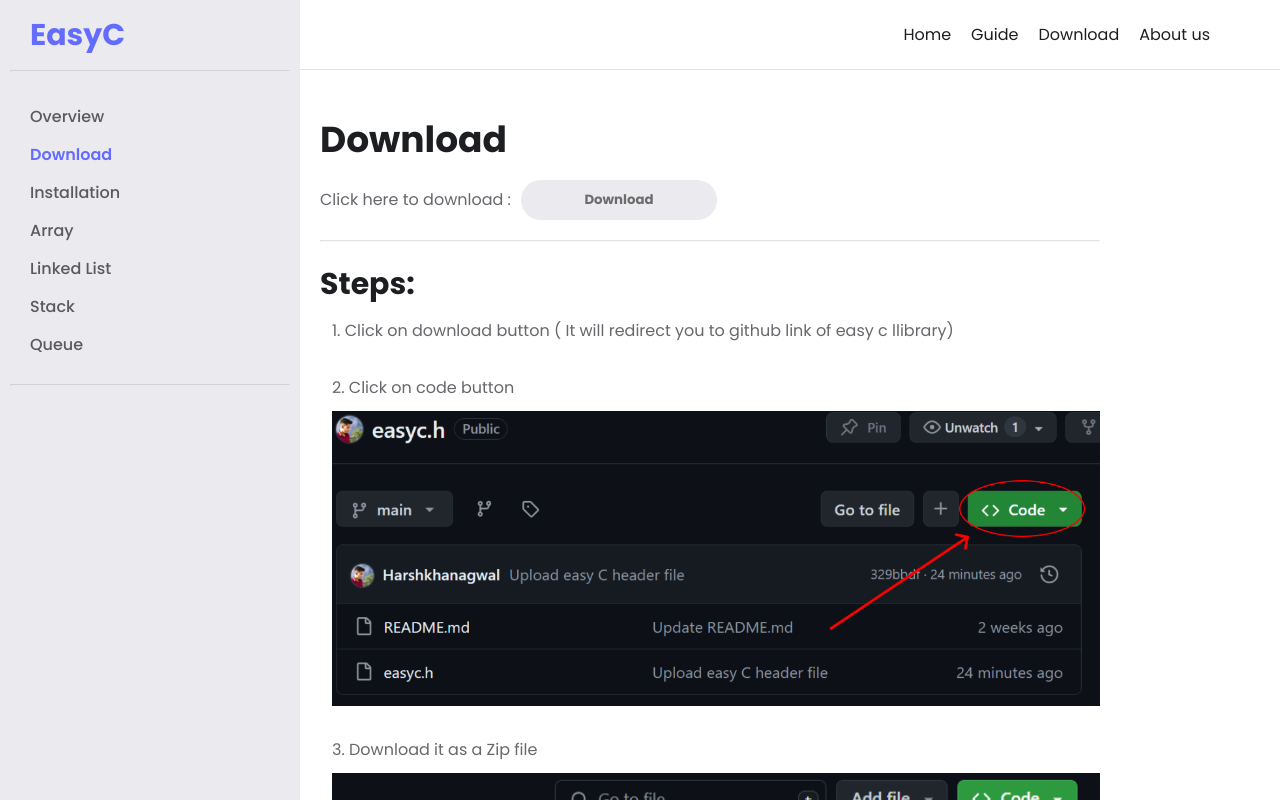
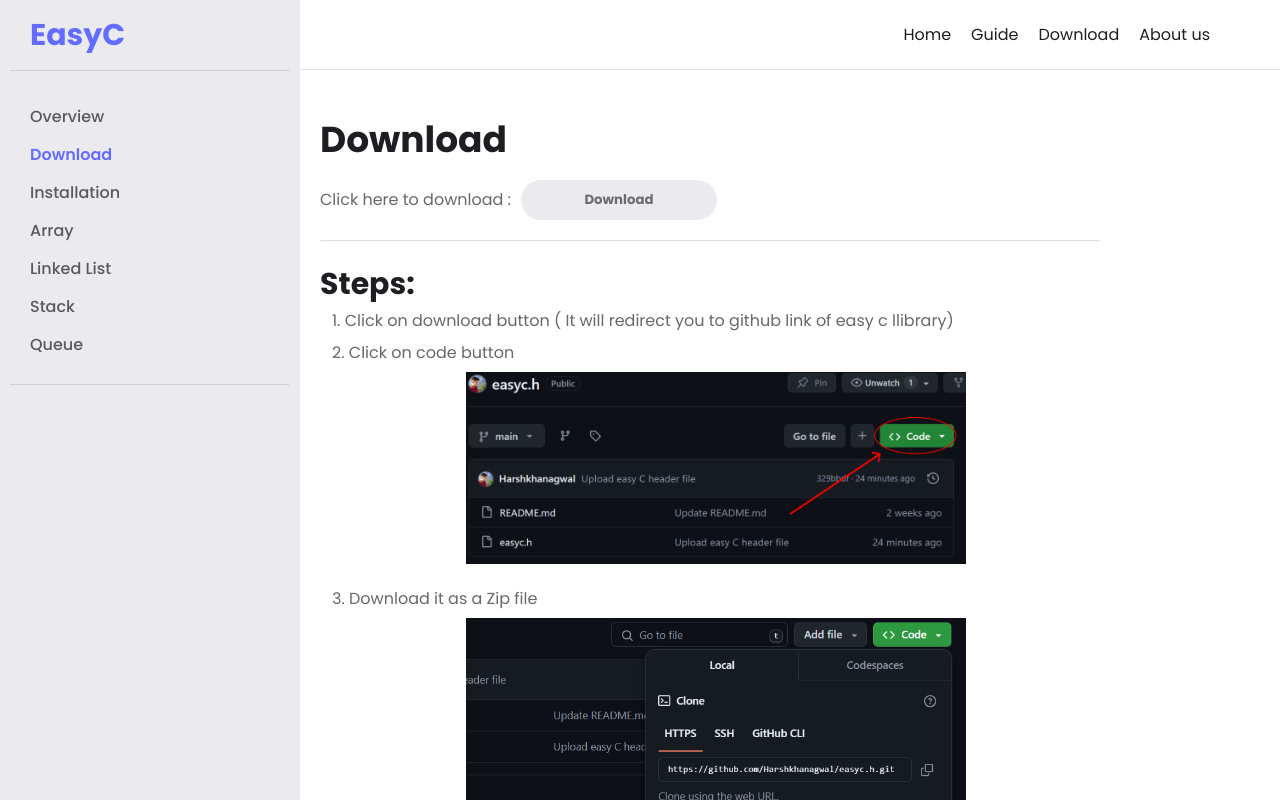
Before and after one commit to Harshkhanagwal/easyc-website, a React (Vite) app: page /guide/download in a window 1280 px wide. Shown: the top 800 px of the page. Built offline with nearby package versions, Linux system fonts and the light colour scheme.

Commit message:
some small UI updates

```diff
--- a/src/Pages/Subpages/Download.jsx
+++ b/src/Pages/Subpages/Download.jsx
@@ -26,10 +26,15 @@
             <h2>Steps:</h2>
             <ol>
               <li>1. Click on download button {`(`} It will redirect you to github link of easy c llibrary{`)`}</li>
-              <li>2. Click on code button  <img src={DownloadStep1} alt="download step 1" /></li>
+              <li>2. Click on code button </li>
+              <div className="img-container">
+                <img src={DownloadStep1} alt="download step 1" />
+              </div>
               <li>3. Download it as a Zip file
-              <img src={DownloadStep2} alt="download step 2" />
               </li>
+              <div className="img-container">
+                <img src={DownloadStep2} alt="download step 2" />
+              </div>
             </ol>
             <p>For further instruction of installation follow the <Link to={"/guide/installation"}>Installation Guide</Link></p>
           </div>
--- a/src/Pages/Subpages/Installation.jsx
+++ b/src/Pages/Subpages/Installation.jsx
@@ -12,16 +12,16 @@
 #include <easyC.h>
 
 int main() {
-	sayHii();
-  return 0;
+    sayHii();
+    return 0;
 }`;
 const hello2 =`#include <stdio.h>
 //must include easyc.h file
 #include "./easyc.h"
 
 int main() {
-	sayHii();
-  return 0;
+    sayHii();
+    return 0;
 }`;
 
 const Installation = () => {
@@ -49,7 +49,7 @@
                     <Codebx code={hello}/>
                     <hr />
                     <h2>Installation for particular projects</h2>
-                    <p>Suitable for those programs, which you want to publish.</p>
+                    <p>Suitable for those programs, which you want to publish or upload somewhere.</p>
                     <br />
                     <p><b>Note : You must have installed “MinGW” or any other c compiler in your system & bin folder should be added in environment variable !</b></p>
                     <br />
@@ -57,7 +57,8 @@
                     <ol>
                         <li>Unzip the downloaded zip file.</li>
                         <li><p>Copy <Highlight value="easyc.h"  /> file.</p></li>
-                        <li>Past it in same folder in which where your program file/files are stored <br />for example:</li>
+                        <li>Past it in same folder in which where your program file/files are stored</li>
+                        <li>To import easyc.h header file you can use <Highlight value={`./eascy.h`}></Highlight>, make sure that easyc header file is stored in same folder</li>
                         <li>Try Hello World program  with easyc.</li>
                     </ol>
                     <Codebx code={hello2}/>
--- a/src/Pages/page.css
+++ b/src/Pages/page.css
@@ -54,7 +54,6 @@
     top: -15px;
     display: flex;
     flex-direction: column;
-    gap: 15px;
 }
 ol{
     padding: 0 0 0 12px;
@@ -66,9 +65,16 @@
     gap: 10px;
 }
 
-.steps_sec ol li {
-    padding-top: 10px;
+.img-container{
+    max-width: 500px;
+    align-self: center;
 }
+.img-container img{
+    margin-bottom: 15px ;
+    max-width:100%;
+}
+
+
 
 
 @media screen and (max-width: 550px) {
```
Also changed, not shown: src/Pages/Subpages/Array.jsx (+4 -4 lines).
